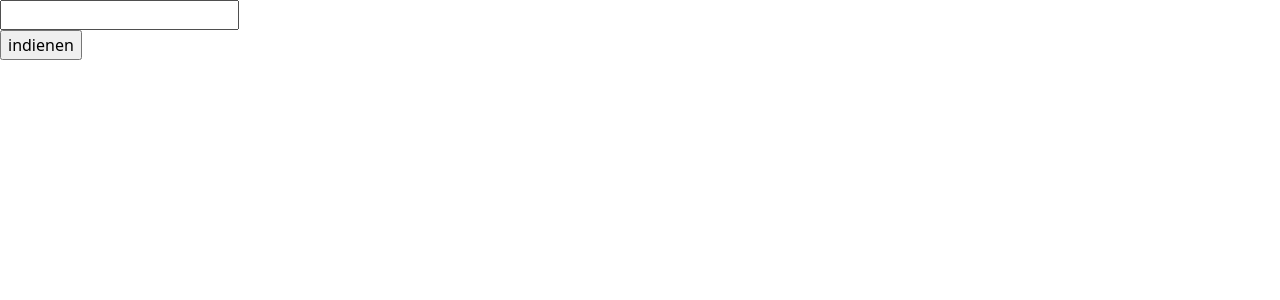
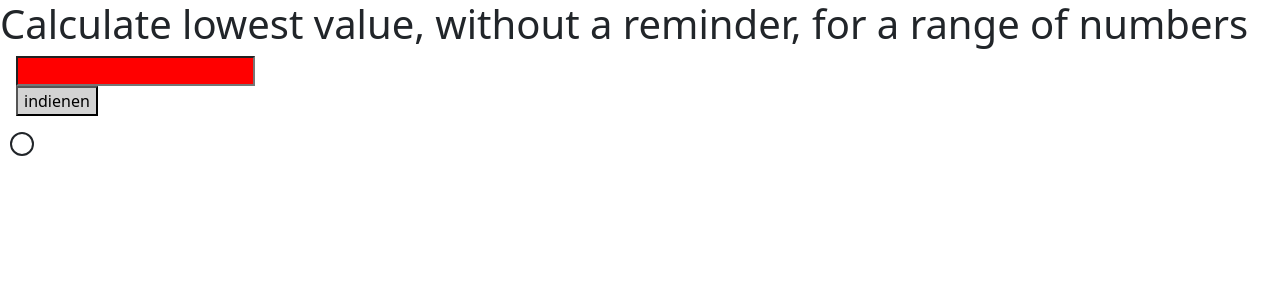
Before and after one commit to MarcRotsaert/assesment-west, a Django app: page /algoritm/ in a window 1280 px wide. Shown: the top 300 px of the page. Run offline with Django 4.2, Linux system fonts and the light colour scheme.

Commit message:
add own stylesheet

```diff
--- /dev/null
+++ b/src/django_west/django_west/static/css/assesment.css
@@ -0,0 +1,10 @@
+#number {background-color: red;
+margin-left: 12pt;}
+#lowest {background-color: lightgray;
+    margin-left: 12pt;}
+p {width:fit-content;
+    padding:10px;
+    border: 2px solid;
+    border-radius: 25px;
+    font-size: large;
+    margin: 10px;}
--- a/src/django_west/django_west/template/base.html
+++ b/src/django_west/django_west/template/base.html
@@ -5,13 +5,14 @@
     <title>title</title>
     <link href="https://cdn.jsdelivr.net/npm/bootstrap@5.3.2/dist/css/bootstrap.min.css" rel="stylesheet"
     integrity="sha384-T3c6CoIi6uLrA9TneNEoa7RxnatzjcDSCmG1MXxSR1GAsXEV/Dwwykc2MPK8M2HN" crossorigin="anonymous">
-</head>
+    <link rel="stylesheet" href="{% static "css/assesment.css" %}">
+  </head>
 <script src={%  static  "js/timer.js" %}>
 
 
 </script>
 <body>
-
+  <h1>Calculate lowest value, without a reminder, for a range of numbers</h1>
 
   <form action="/algoritm/" method="get">
     <!-- <button name="lala" action="/summary/" method="get"> -->
```
